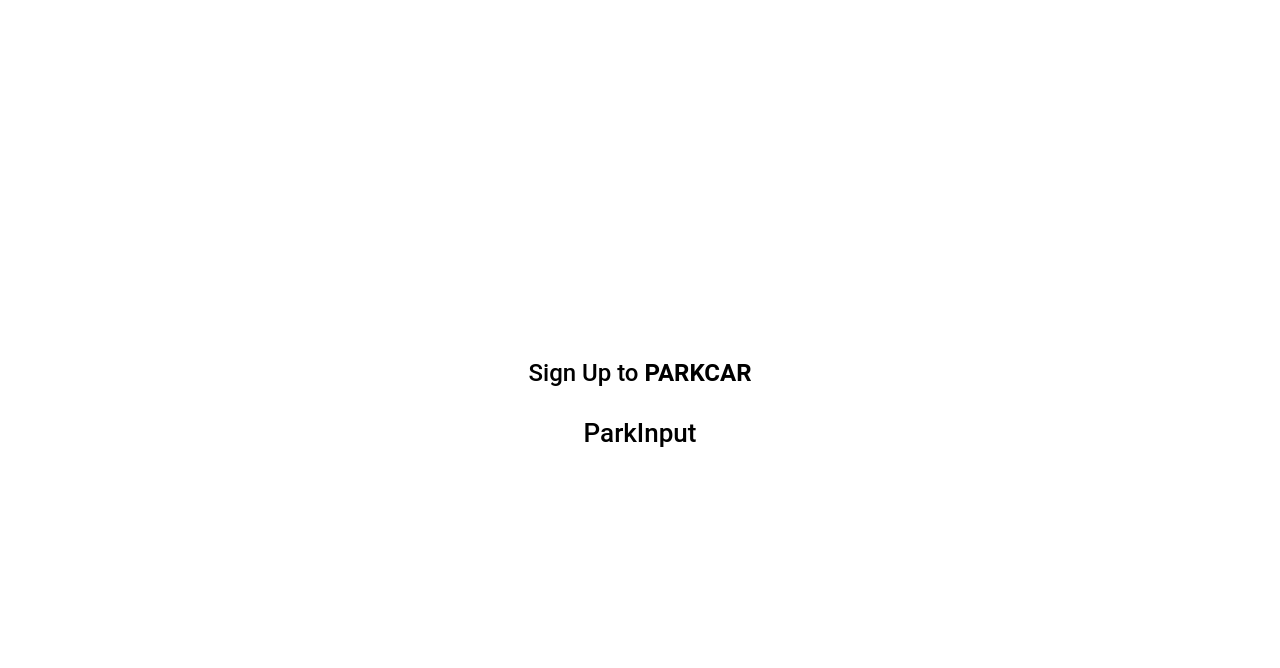
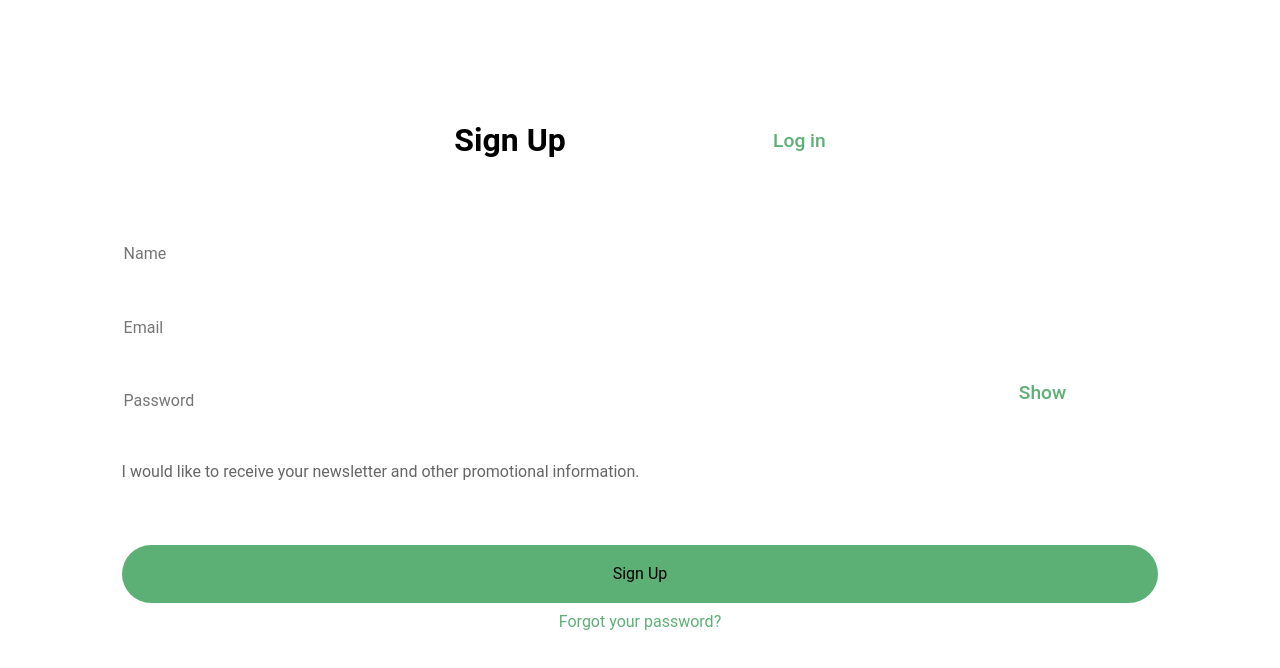
Before and after one commit to mohdnoorain/parkcar, a React (Vite) app: page /signUp in a window 1280 px wide. Shown: the top 668 px of the page. Built offline with nearby package versions, Linux system fonts and the light colour scheme.

Commit message:
I am addedSignUp form

```diff
--- a/src/pages/auth/signUp/signUp.scss
+++ b/src/pages/auth/signUp/signUp.scss
@@ -1,23 +1,127 @@
+
+/// main class
+
 .SignUp {
   background-color: #fff;
   display: flex;
   justify-content: center;
   align-items: center;
   color: black;
+  // this container contains whole components
 
-    h2 {
-        color: black;
+  .CompletePage {
+    // background-color: red;
+    width: 90%;
+    height: 90%;
+    display: flex;
+    justify-content: center;
+    align-items: center;
+    flex-direction: column;
   }
 
-    .btn {
+// common styles for input
+
+  input {
     width: 100%;
+    size: 2rem;
+    border: none;
+    background-color: #fff;
   }
 
+  /// starting sign up and log in button is here
+
+
+  .hero {
+    //background-color: pink;
+    width: 90%;
+    height: 15%;
+    display: flex;
+    justify-content: center;
+
+    h1 {
+      font-size: 2rem;
+      font-weight: 700;
+    }
+    button {
+      margin-left: 20%;
+      margin-top: 30px;
+      font-size: 1.2rem;
+      height: fit-content;
+      background-color: white;
+      color: #5db075;
+      font-weight: 500;
+    }
   }
 
-ion-loading.custom-loading {
-    --background: #ffffff !important;
-    --spinner-color: #1c6dff;
+// name input is here
 
-    color: #000000;
+  .name {
+    margin-top: 1rem;
+    display: flex;
+    width: 90%;
+    height: 8%;
   }
+
+  // Email input is here
+  .Email {
+    margin-top: 1rem;
+    display: flex;
+    width: 90%;
+    height: 8%;
+  }
+
+  // massege box is here
+  .msg {
+    color: #666666;
+    margin-top: 1rem;
+    display: flex;
+    width: 90%;
+    height: 10%;
+  }
+
+  // password input is here
+
+  .Password {
+    margin-top: 1rem;
+    display: flex;
+    width: 90%;
+    height: 8%;
+    gap: 1rem;
+    input {
+      width: 85%;
+    }
+    button {
+      margin-top: 0.7rem;
+      font-size: 1.2rem;
+      height: fit-content;
+      background-color: white;
+      color: #5db075;
+      font-weight: 500;
+    }
+  }
+
+
+  // Sign UP button is here
+  .SignUpButton {
+    display: flex;
+    flex-direction: column;
+    margin-top: 1rem;
+    width: 90%;
+    height: 23%;
+    .RealSignUpButton {
+      width: 100%;
+      height: 35%;
+      margin-top: 0.7rem;
+      font-size: 1rem;
+      border-radius: 2rem;
+      background-color: #5db075;
+    }
+    .ForgotPassword {
+      margin: 0.7rem;
+      border: none;
+      background-color: #fff;
+      color: #5db075;
+      font-size: 1rem;
+    }
+  }
+}
--- a/src/pages/auth/signUp/signUp.tsx
+++ b/src/pages/auth/signUp/signUp.tsx
@@ -1,41 +1,68 @@
-import { IonBackdrop, IonButton, IonInput, IonLoading, IonPage, IonSpinner } from "@ionic/react";
-import "./SignUp.scss"
+import {
+  IonBackdrop,
+  IonButton,
+  IonInput,
+  IonLoading,
+  IonPage,
+  IonSpinner,
+} from "@ionic/react";
+import "./SignUp.scss";
 import { useState } from "react";
 import ParkInput from "../../../components/ParkInput";
 
 interface SignUpForm {
-    fullname: string,
-    username: string,
-    email: string,
-    password: string,
+  fullname: string;
+  username: string;
+  email: string;
+  password: string;
 }
 const SignUp: React.FC = () => {
-
   const [form, setForm] = useState<SignUpForm>({
-        fullname: '',
-        username: '',
-        email: '',
-        password: '',
+    fullname: "",
+    username: "",
+    email: "",
+    password: "",
   });
-    const [loaderFor, setLoaderFor] = useState<"submit">()
+  const [loaderFor, setLoaderFor] = useState<"submit">();
 
   const handleInputChange = (e: React.FormEvent<HTMLIonInputElement>) => {
     setForm({
       ...form,
-            [e.currentTarget.name]: e.currentTarget.value
+      [e.currentTarget.name]: e.currentTarget.value,
     });
-    }
+  };
 
   const signUp = () => {
     setLoaderFor("submit");
-    }
+  };
 
   return (
     <IonPage className="SignUp p-5 gap-2">
-            <h2 className="">Sign Up to <b>PARKCAR</b></h2>
-            <ParkInput></ParkInput>
+      <div className="CompletePage">
+      <div className="hero">
+        <h1>Sign Up</h1>
+        <button>Log in</button>
+      </div>
+      <div className="name">
+        <input type="text" placeholder="Name" />
+      </div>
+      <div className="Email">
+         <input type="text" placeholder="Email" />
+      </div>
+      <div className="Password">
+         <input type="text" placeholder="Password" />
+         <button>Show</button>
+      </div>
+      <div className="msg">
+        <p>I would like to receive your newsletter and other promotional information.</p>
+      </div>
+      <div className="SignUpButton">
+        <button className="RealSignUpButton">Sign Up</button>
+        <button className="ForgotPassword">Forgot your password?</button>
+      </div>
+      </div>
     </IonPage>
   );
 };
 
-export default SignUp
+export default SignUp;
```
Lines whose indentation alone changed are shown as unchanged.
